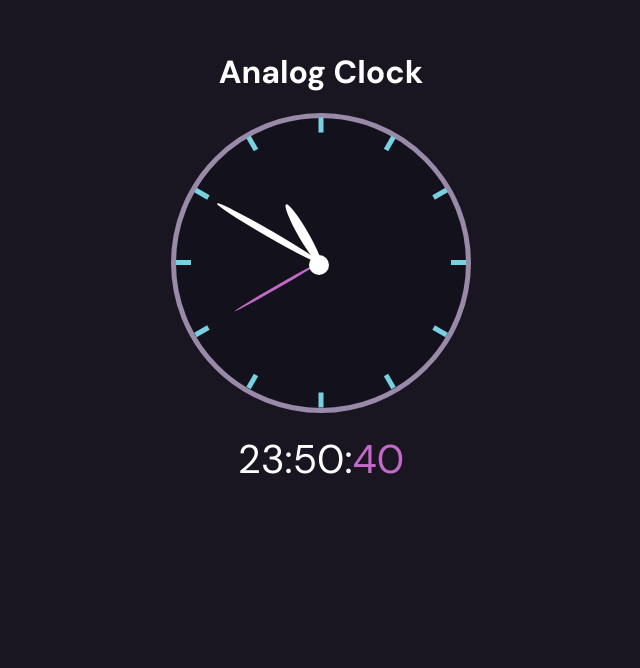
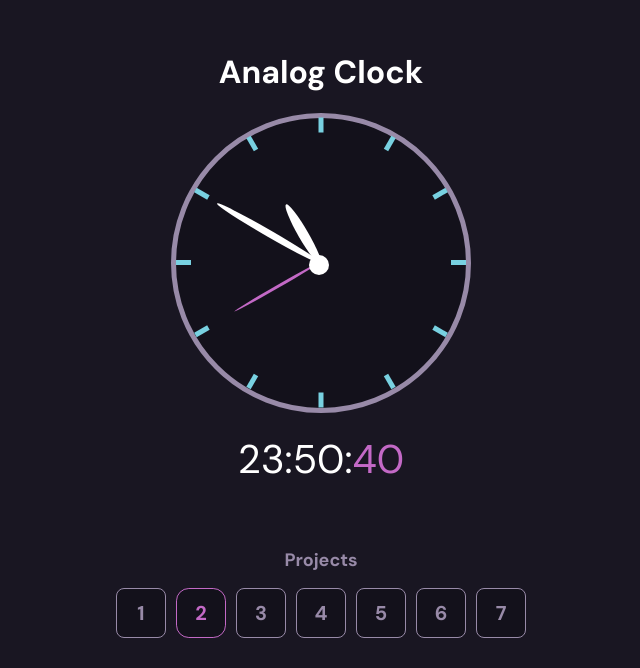
Before and after one commit to giobroliatto/b7web-challenge, a plain HTML site: page project 02/index.html in a window 1280 px wide. Shown: the part 132-800 px from the top of the page, without its empty margins (319-959 px from the left). Drawn offline with Linux system fonts and the light colour scheme.

Commit message:
projects menu added

```diff
--- a/project 02/index.html
+++ b/project 02/index.html
@@ -62,6 +62,19 @@
     </div>
     <div class="digital">--:--:--</div>
 
+    <footer>
+      <div class="menu-title">Projects</div>
+      <div class="menu">
+        <a class="menu-num" href="../project 01/index.html">1</a>
+        <a class="act">2</a>
+        <a class="menu-num" href="../project 03/index.html">3</a>
+        <a class="menu-num" href="../project 04/index.html">4</a>
+        <a class="menu-num" href="../project 05/index.html">5</a>
+        <a class="menu-num" href="../project 06/index.html">6</a>
+        <a class="menu-num" href="../project 07/index.html">7</a>
+      </div>
+    </footer>
+
     <script src="script.js"></script>
   </body>
 </html>
--- a/project 02/style.css
+++ b/project 02/style.css
@@ -2,6 +2,10 @@
   margin: 0;
   padding: 0;
   box-sizing: border-box;
+}
+
+a {
+  text-decoration: none; /* remove o sublinhado dos links */
 }
 
 body {
@@ -101,3 +105,56 @@ footer {
 .color {
   color: #c369c6;
 }
+
+.std-color {
+  transition: color 0.7s;
+  color: #fff;
+}
+
+footer {
+  position: absolute;
+  bottom: 30px;
+}
+
+.menu {
+  display: flex;
+  gap: 10px;
+}
+
+.menu-num,
+.act {
+  width: 50px;
+  height: 50px;
+  border: 1px solid #988aa8;
+  color: #988aa8;
+  display: flex;
+  justify-content: center;
+  align-items: center;
+  font-size: 20px;
+  font-weight: bold;
+  background-color: #13111b;
+  border-radius: 0.5rem;
+  transition: border-radius 0.1s;
+}
+
+.menu-num:hover {
+  border: 1px solid #78d1e1;
+  color: #78d1e1;
+  border-radius: 0.8rem;
+}
+
+.act {
+  border: 1px solid #c369c6;
+  color: #c369c6;
+  border-radius: 0.8rem;
+}
+
+.menu-title {
+  display: flex;
+  align-items: center;
+  justify-content: center;
+  color: #988aa8;
+  margin: 16px 0;
+  font-weight: bold;
+  font-size: 18px;
+}
```
